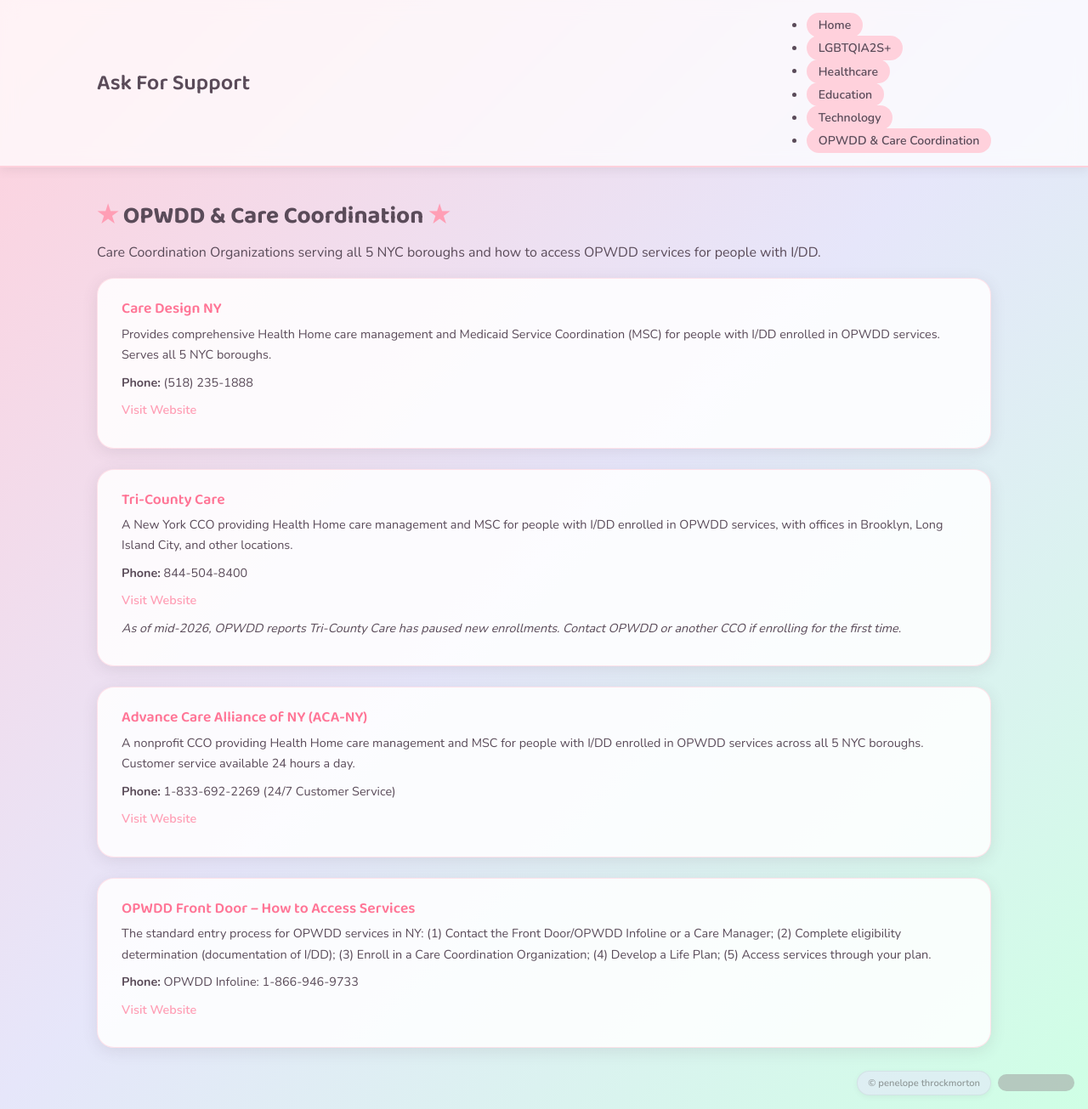
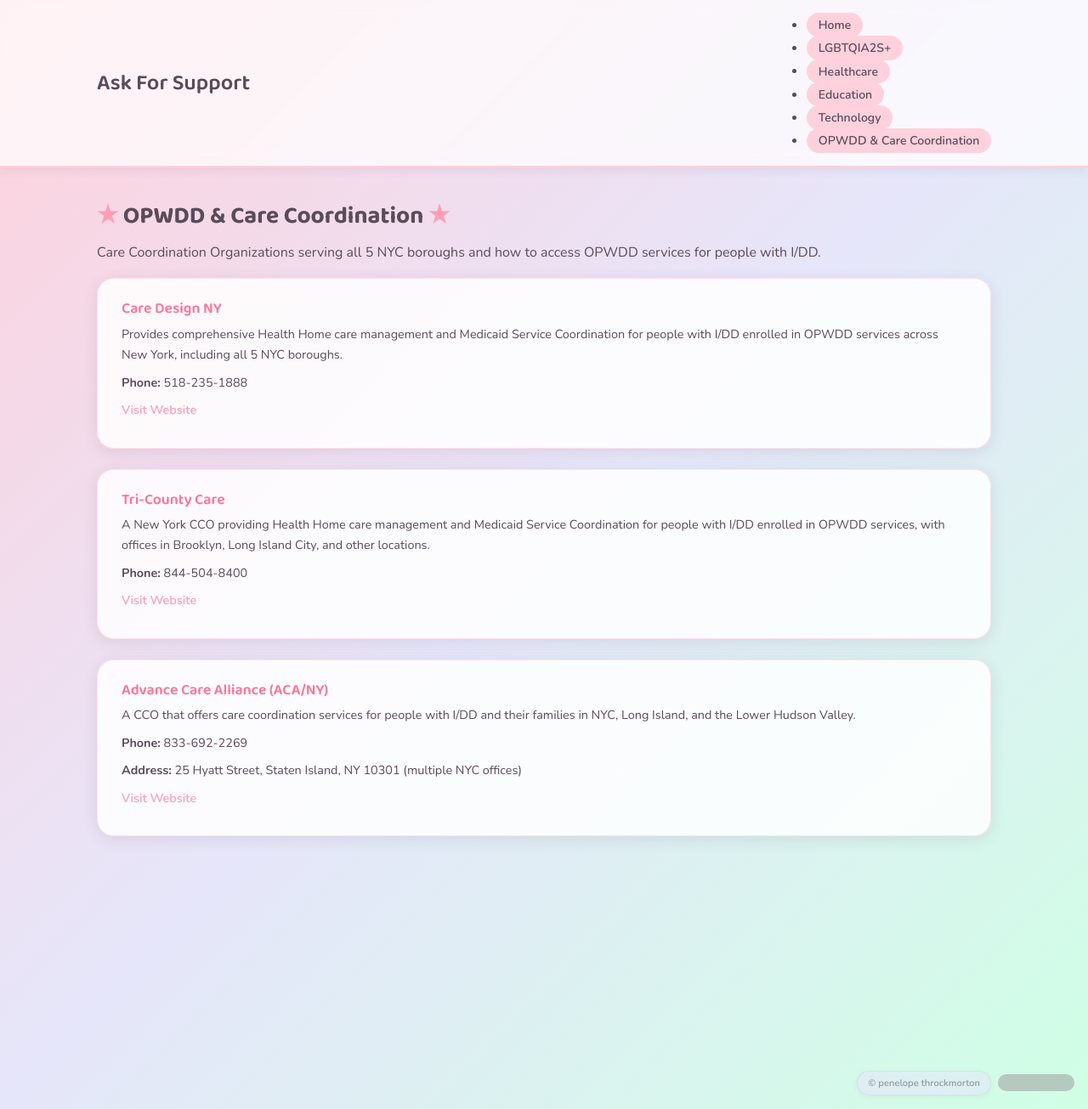
Before and after one commit to penelopethrock-cyber/askforsupport, a Jekyll site: the page built from opwdd/index.html, in a window 1280 px wide and 1305 px high. Shown: the whole window at 85% size. Built offline with Jekyll 4.4.1, drawn with Linux system fonts in a browser that asks for light colours; some of the changed lines change nothing that is shown; grey boxes are pictures that could not be loaded.

Commit message:
feat(data): replace resources.yml with full category data (housing, healthcare, education, technology, lgbtqia2s, opwdd)

```diff
--- a/_data/resources.yml
+++ b/_data/resources.yml
@@ -1,98 +1,138 @@
 lgbtqia2s:
   - name: The Lesbian, Gay, Bisexual & Transgender Community Center
+    type: "Community Center"
     description: "Advocacy, health & wellness programs, arts/cultural events, 12-step recovery support, and family support services for the LGBTQ+ community."
     address: "208 West 13th Street, New York, NY 10011"
     link: "https://gaycenter.org"
   - name: Ali Forney Center
-    description: "Shelter, drop-in services, and case management for LGBTQ+ homeless youth."
-    phone: "(212) 206-0574"
-    address: "307 West 38th Street, 3rd Floor, New York, NY 10018"
-    hours: "Mon-Fri 8am-8pm, Sat-Sun 10am-6pm"
-    link: "https://aliforneycenter.org"
+    type: "Youth & Housing"
+    description: "Dedicated to protecting LGBTQ+ youth (ages 16-24) from homelessness. Providing drop-in services, meals, and emergency housing."
+    address: "24-Hour Drop-In: 321 W 125th St, New York, NY 10027"
+    phone: "212-206-0574"
+    link: "https://www.aliforneycenter.org"
+  - name: The Trevor Project
+    type: "Youth Crisis Support"
+    description: "24/7 crisis intervention and suicide prevention services to LGBTQ+ youth (under 25)."
+    phone: "1-866-488-7386"
+    link: "https://www.thetrevorproject.org/get-help"
+  - name: Trans Lifeline
+    type: "Trans Support"
+    description: "A peer-support crisis hotline run by and for trans people. Fully confidential and anonymous."
+    phone: "877-565-8860"
+    link: "https://translifeline.org"
+  - name: SAGE NYC
+    type: "Elder Support"
+    description: "Services and advocacy for LGBTQ+ elders. Housing resources, social activities, and legal support."
+    address: "Multiple centers in Manhattan, Bronx, Brooklyn"
+    phone: "877-360-5428"
+    link: "https://www.sageusa.org"
 
 healthcare:
   - name: NYC Care
-    description: "Low-cost/no-cost health services for New Yorkers without health insurance, via NYC Health + Hospitals. Choose your own doctor."
-    phone: "1-646-NYC-CARE (1-646-692-2273)"
+    type: "City Program"
+    description: "Low-cost/no-cost health services for New Yorkers without health insurance, via NYC Health + Hospitals. Choose your own doctor regardless of immigration status or ability to pay."
     address: "Citywide, via NYC Health + Hospitals"
+    phone: "1-646-692-2273"
     link: "https://nyccare.nyc"
-  - name: "Institute for Family Health - ECHO Free Clinic"
-    description: "Free confidential health care for uninsured adults, open Saturday mornings."
-    phone: "(347) 854-0170"
-    address: "Walton Family Health Center, 1894 Walton Avenue, Bronx, NY 10453"
-    link: "https://institute.org"
+  - name: Callen-Lorde Community Health Center
+    type: "LGBTQ+ Health"
+    description: "Providing high-quality healthcare to LGBTQ+ communities in NYC, regardless of ability to pay."
+    address: "Manhattan, Brooklyn, & Bronx"
+    link: "https://callen-lorde.org"
+  - name: Planned Parenthood of Greater NY
+    type: "Reproductive Health"
+    description: "Sexual and reproductive healthcare including birth control, STI testing, and screenings."
+    address: "Various NYC Locations"
+    link: "https://www.plannedparenthood.org/planned-parenthood-greater-new-york"
+  - name: NYC Well
+    type: "Mental Health"
+    description: "Free, confidential mental health support via phone, text, or chat. Available 24/7/365 in 200+ languages."
+    phone: "1-888-692-9355"
+    link: "https://nycwell.cityofnewyork.us"
 
 education:
   - name: Brooklyn College Adult Literacy Program (BCALP)
-    description: "Free GED/HSE prep and ESOL classes for NY residents 18+, with case management."
+    type: "Adult Literacy"
+    description: "Free GED/HSE prep and ESOL classes for NY residents 18+, with case management support."
     address: "Brooklyn College, Brooklyn, NY"
     link: "https://brooklyn.edu/literacy"
   - name: CCNY Free GED Preparation Program
-    description: "Free GED/HSE prep classes for NY residents 19+."
-    address: "City College of New York, 160 Convent Avenue, New York, NY 10031"
-    link: "https://ccny.cuny.edu/cps/ged"
-  - name: "ACCES-VR (Adult Career and Continuing Education Services - Vocational Rehabilitation)"
-    description: "A New York State Education Department program that helps people with disabilities achieve and maintain employment and support independent living. A Vocational Rehabilitation Counselor helps develop an individualized plan and can provide services like job training, education support, assistive technology, and job placement. Eligibility-based, not automatic entitlement."
-    phone: "1-800-222-JOBS (5627)"
-    link: "https://www.acces.nysed.gov/vr"
-    apply_link: "https://www.acces.nysed.gov/vr/applying-vocational-rehabilitation-services"
-  - name: Blueprint Supported Education
-    description: "A NYC-based program (via Community Access) providing free, one-on-one support to adults 18+ living in NYC who have a history of mental health conditions and want to pursue high school equivalency, post-secondary degrees, or vocational certification. Focuses on education as a core part of mental health recovery and wellness, includes project-based learning and college/career readiness support."
-    link: "https://www.blueprintsed.org"
-    reference_link: "https://www.communityaccess.org/our-work/supported-education/blueprint-supported-education"
+    type: "GED Preparation"
+    description: "Free GED/HSE prep classes for NY residents 19+, offered through the City College of New York."
+    address: "160 Convent Avenue, New York, NY 10031"
+    link: "https://www.ccny.cuny.edu/cps/ged-prep"
+  - name: NYPL Adult Learning Centers
+    type: "Multiple Services"
+    description: "Free ESOL, adult literacy, and GED/HSE prep classes across library branches in Manhattan, Bronx, and Staten Island."
+    link: "https://www.nypl.org/help/attendance-requirements/adult-learning"
+  - name: Brooklyn Public Library Adult Learning
+    type: "Multiple Services"
+    description: "Free literacy, ESOL, and HSE prep classes for adults 17+ in Brooklyn."
+    link: "https://www.bklynlibrary.org/adult-learning"
+  - name: Brooklyn Educational Opportunity Center (BEOC)
+    type: "Career Training"
+    description: "Free vocational training (medical, office, security), GED/HSE prep, and college prep for eligible adults."
+    address: "111 Livingston Street, Brooklyn, NY 11201"
+    link: "https://www.sunybeoc.org"
+  - name: WE NYC (Women Entrepreneurs NYC)
+    type: "Entrepreneurship"
+    description: "Free business training, mentorship, and networking for women entrepreneurs in NYC."
+    link: "https://we.nyc"
 
 technology:
   - name: NYPL TechConnect
-    description: "Free computer classes, digital literacy, Microsoft Office training, and one-on-one tech help at New York Public Library branches."
-    address: "Multiple branches; flagship: Stavros Niarchos Foundation Library, 455 Fifth Avenue, New York, NY 10016"
+    type: "Digital Literacy"
+    description: "Free computer classes, digital literacy, Microsoft Office training, and one-on-one tech help at New York Public Library branches citywide."
+    address: "Multiple branches; flagship: 455 Fifth Avenue, New York, NY 10016"
     link: "https://nypl.org/techconnect"
-  - name: NYC Free Computer Centers (NYC Office of Technology and Innovation)
+  - name: NYC Free Computer Centers
+    type: "Free Computer Centers"
     description: "Basic computer classes, tech help, job/resume help, device borrowing, and printing at multiple locations citywide."
-    phone: "(212) 714-8400"
-    address: "Multiple locations, e.g. NYPL 53rd Street Library, 18 West 53rd Street, New York, NY 10019"
-    link: "https://nyc.gov/content/oti/pages/free-computer-centers"
+    phone: "212-714-8400"
+    link: "https://www.nyc.gov/site/oti/residents/computer-centers.page"
+
+housing:
+  - name: NYC Housing Connect
+    type: "City Program"
+    description: "NYC's official portal for applying to affordable housing lotteries across the five boroughs, run by HPD. Create a profile once and apply to multiple listings as they open."
+    link: "https://www.nyc.gov/site/hpd/services-and-information/housing-connect.page"
+  - name: "Met Council on Housing – Tenants' Rights Hotline"
+    type: "Tenant Advocacy"
+    description: "Free tenant advocacy hotline open to any tenant living in NYC. Volunteer-staffed, answers questions on repairs, harassment, rent stabilization, evictions, and connects tenants to organizing support and legal referrals."
+    phone: "212-979-0611"
+    link: "https://www.metcouncilonhousing.org"
+  - name: NYC Tenant Helpline (via 311)
+    type: "City Program"
+    description: "A one-stop city service to inform NYC tenants about their rights and connect them to housing-related resources, including free legal services. Reach it through 311."
+    phone: "311"
+  - name: HRA Homebase
+    type: "Homelessness Prevention"
+    description: "NYC's homelessness prevention program, offering case management, help resolving rent arrears, mediation with landlords, and connections to emergency financial assistance to help households stay housed or find new housing before entering shelter."
+    phone: "212-361-8000"
+    link: "https://www.nyc.gov/site/hra/help/homebase.page"
+  - name: Disability Rent Increase Exemption (DRIE)
+    type: "Disability Housing Benefit"
+    description: "A NYC program that freezes the rent for eligible low-income tenants with disabilities in rent-regulated apartments, exempting them from future rent increases. The landlord receives a property tax credit to offset the frozen rent."
+    link: "https://www.nyc.gov/site/rentfreeze/index.page"
+  - name: Section 811 Supportive Housing for Persons with Disabilities
+    type: "Federal Program"
+    description: "A federal HUD program providing project-based rental assistance so very low-income adults with disabilities can live independently in the community, often paired with voluntary supportive services."
+    link: "https://www.hud.gov/program_offices/comm_planning/section811"
 
 opwdd:
   - name: Care Design NY
-    description: "Provides comprehensive Health Home care management and Medicaid Service Coordination (MSC) for people with I/DD enrolled in OPWDD services. Serves all 5 NYC boroughs."
-    phone: "(518) 235-1888"
+    type: "Care Coordination Organization"
+    description: "Provides comprehensive Health Home care management and Medicaid Service Coordination for people with I/DD enrolled in OPWDD services across New York, including all 5 NYC boroughs."
+    phone: "518-235-1888"
     link: "https://caredesignny.org"
   - name: Tri-County Care
-    description: "A New York CCO providing Health Home care management and MSC for people with I/DD enrolled in OPWDD services, with offices in Brooklyn, Long Island City, and other locations."
+    type: "Care Coordination Organization"
+    description: "A New York CCO providing Health Home care management and Medicaid Service Coordination for people with I/DD enrolled in OPWDD services, with offices in Brooklyn, Long Island City, and other locations."
     phone: "844-504-8400"
     link: "https://tricountycare.org"
-    note: "As of mid-2026, OPWDD reports Tri-County Care has paused new enrollments. Contact OPWDD or another CCO if enrolling for the first time."
-  - name: Advance Care Alliance of NY (ACA-NY)
-    description: "A nonprofit CCO providing Health Home care management and MSC for people with I/DD enrolled in OPWDD services across all 5 NYC boroughs. Customer service available 24 hours a day."
-    phone: "1-833-692-2269 (24/7 Customer Service)"
+  - name: Advance Care Alliance (ACA/NY)
+    type: "Care Coordination Organization"
+    description: "A CCO that offers care coordination services for people with I/DD and their families in NYC, Long Island, and the Lower Hudson Valley."
+    address: "25 Hyatt Street, Staten Island, NY 10301 (multiple NYC offices)"
+    phone: "833-692-2269"
     link: "https://acany.org"
-  - name: "OPWDD Front Door – How to Access Services"
-    description: "The standard entry process for OPWDD services in NY: (1) Contact the Front Door/OPWDD Infoline or a Care Manager; (2) Complete eligibility determination (documentation of I/DD); (3) Enroll in a Care Coordination Organization; (4) Develop a Life Plan; (5) Access services through your plan."
-    phone: "OPWDD Infoline: 1-866-946-9733"
-    link: "https://opwdd.ny.gov/get-started/front-door"
-disability_services:
-  - name: OPWDD Self-Direction
-    description: "New York State's self-direction program lets individuals with developmental disabilities design their own support services and hire their own workers, with a Medicaid Service Coordinator (MSC) or Support Broker to help manage the budget."
-    phone: "1-866-946-9733"
-    address: "Statewide; NYC regional office: 25 Beaver Street, New York, NY 10004"
-    link: "https://opwdd.ny.gov/self-direction"
-  - name: OPWDD Front Door
-    description: "The Front Door is OPWDD's person-centered process for establishing eligibility and access to services for people who are new to OPWDD or seeking to modify existing services. Steps: (1) Call the OPWDD Infoline and ask to be transferred to your local Front Door office by county. (2) Attend a Front Door information session to learn about eligibility and services. (3) Submit a complete eligibility packet (medical, psychological, and educational evaluations documenting a qualifying developmental disability, such as autism, intellectual disability, or Down syndrome, plus 3+ adaptive scores in the low range). (4) Complete a DDP-2 phone interview, usually about a week after the Front Door session. (5) Receive an eligibility determination letter, typically within 2-4 weeks. (6) Once eligible, choose a Care Coordination Organization (CCO) and enroll with a Care Manager to build a person-centered Life Plan. The whole process usually takes 3-6 months."
-    phone: "1-866-946-9733"
-    address: "Regional Front Door offices by county; NYC Developmental Disabilities Regional Office (DDRO), 25 Beaver Street, 4th Floor, New York, NY 10004"
-    link: "https://opwdd.ny.gov/get-started/front-door"
-  - name: Care Design NY
-    description: "One of the three Care Coordination Organizations (CCOs) serving all five NYC boroughs. Provides Health Home Care Management, combining developmental disability services with health and wellness coordination for people with I/DD."
-    phone: "518-235-1888"
-    address: "Serves all 5 boroughs; borough enrollment specialists available (Bronx, Brooklyn, Queens, Manhattan, Staten Island)"
-    link: "https://caredesignny.org"
-  - name: Tri-County Care
-    description: "One of the three Care Coordination Organizations (CCOs) serving all five NYC boroughs, including Brooklyn, Queens, Staten Island, Bronx, and Manhattan. Provides Health Home Care Management for people with I/DD."
-    phone: "1-844-504-8400"
-    address: "Serves all 5 boroughs; NYC offices in Brooklyn and Long Island City"
-    link: "https://tricountycare.org"
-  - name: Advance Care Alliance (ACA/NY)
-    description: "One of the three Care Coordination Organizations (CCOs) serving all five NYC boroughs. Provides Health Home Care Management, Comprehensive Care Management, and Person and Family Support for people with I/DD."
-    phone: "1-833-692-2269"
-    address: "Regional offices in Manhattan (263 West 38th Street) and Staten Island (260 Christopher Lane), serving all 5 boroughs"
-    link: "https://acany.org"
```
